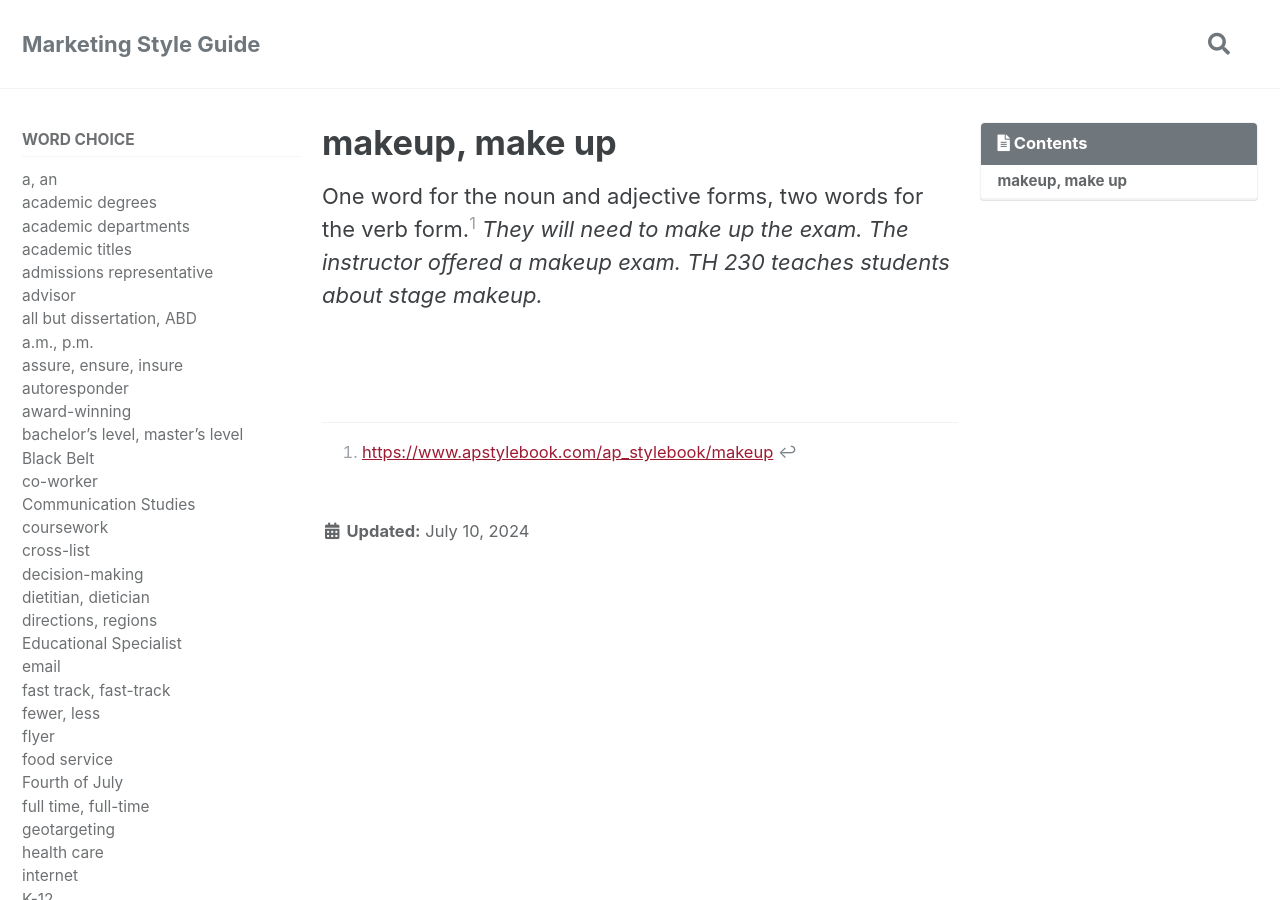
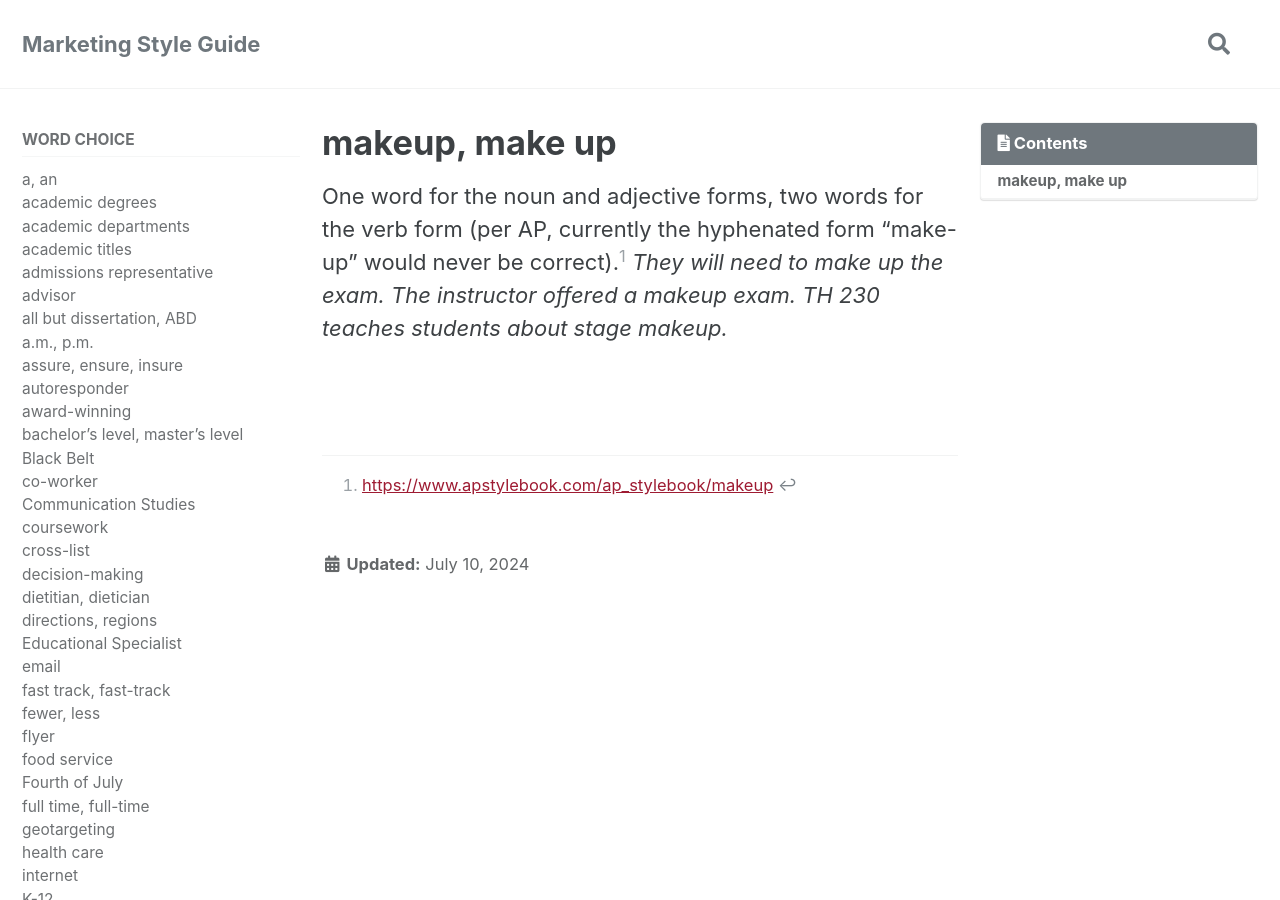
Before and after one commit to UA-Online/style-guide, a Jekyll site: the page built from _entries/makeup-make-up.md, in a window 1280 px wide and 900 px high. Built offline with Jekyll 4.4.1, drawn with Linux system fonts in a browser that asks for light colours; cached includes are drawn as plain includes; a script that is not in the unit is left out; comment, search, counter and statistics services are not loaded.

Commit message:
doc: makeup, make up: updated entry

```diff
--- a/_entries/makeup-make-up.md
+++ b/_entries/makeup-make-up.md
@@ -4,6 +4,6 @@ section: Word Choice
 ---
 # makeup, make up
 
-One word for the noun and adjective forms, two words for the verb form.[^1] _They will need to make up the exam. The instructor offered a makeup exam. TH 230 teaches students about stage makeup._
+One word for the noun and adjective forms, two words for the verb form (per AP, currently the hyphenated form "make-up" would never be correct).[^1] _They will need to make up the exam. The instructor offered a makeup exam. TH 230 teaches students about stage makeup._
 
 [^1]: [https://www.apstylebook.com/ap_stylebook/makeup](https://www.apstylebook.com/ap_stylebook/makeup)
```
